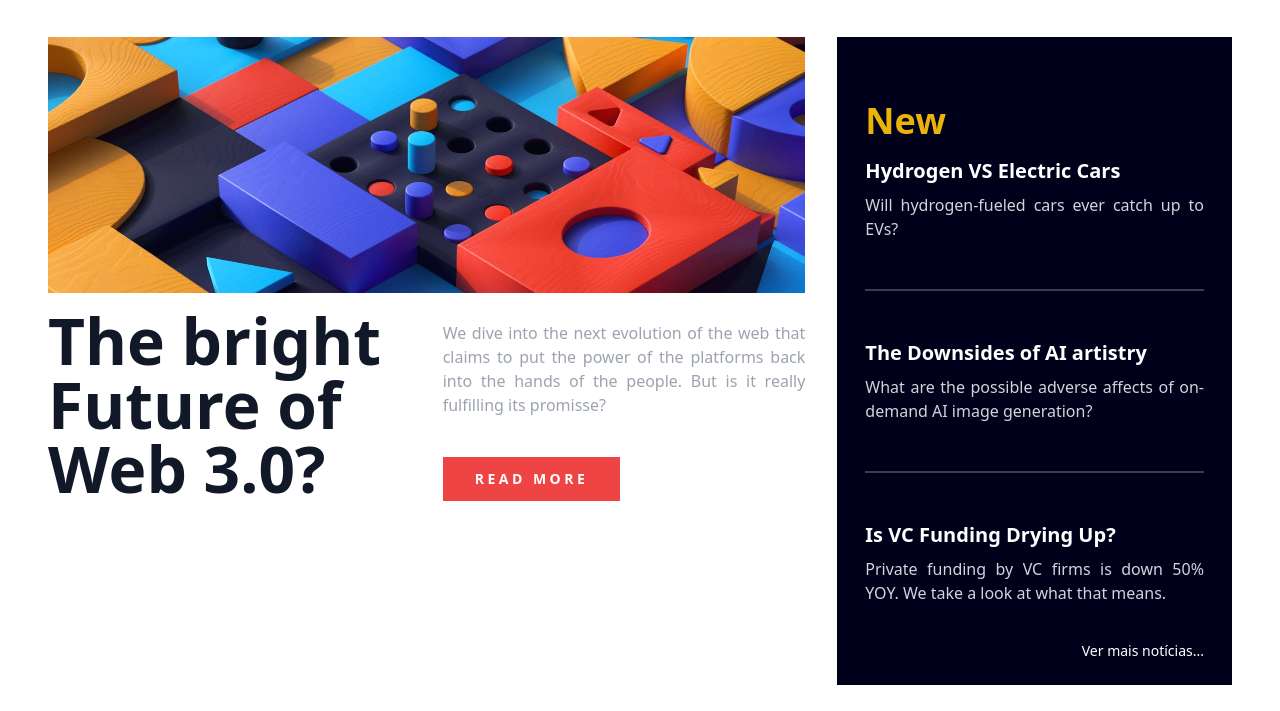
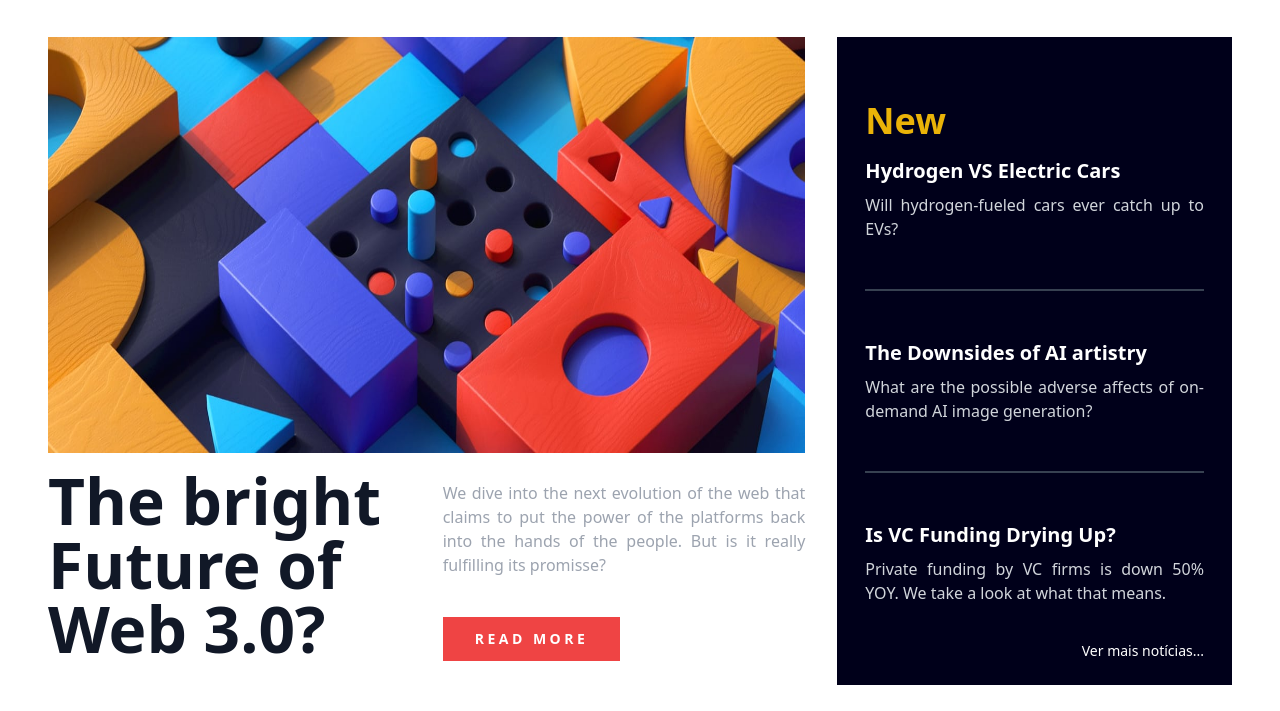
Before and after one commit to JknSantos/news-homepage-main, a plain HTML site: page index.html in a window 1280 px wide. Shown: the part 83-794 px from the top of the page. Drawn offline with nearby package versions, Linux system fonts and the light colour scheme.

Commit message:
mais um ajuste

```diff
--- a/index.html
+++ b/index.html
@@ -39,7 +39,7 @@
   <main class="px-4"><!-- Conteúdo Principal -->
     <div class="sm:max-w-screen-sm md:max-w-screen-md lg:max-w-screen-lg xl:max-w-screen-xl m-auto grid grid-cols-12 md:px-8"><!-- destaques -->
       <section class="col-span-12 xl:col-span-8 sm:relative xl:mr-8"><!-- conteudo destaque-->
-        <div class="h-64 object-cover"><!-- imagem destaque -->
+        <div class="h-64 xl:h-[26rem] object-cover"><!-- imagem destaque -->
           <img src="assets/images/image-web-3-desktop.jpg" alt="Image web desktop" class="w-full h-full">
         </div>
         <div class="grid grid-cols-1 xl:grid-cols-2 "><!-- conteúdos destaque-->
```
